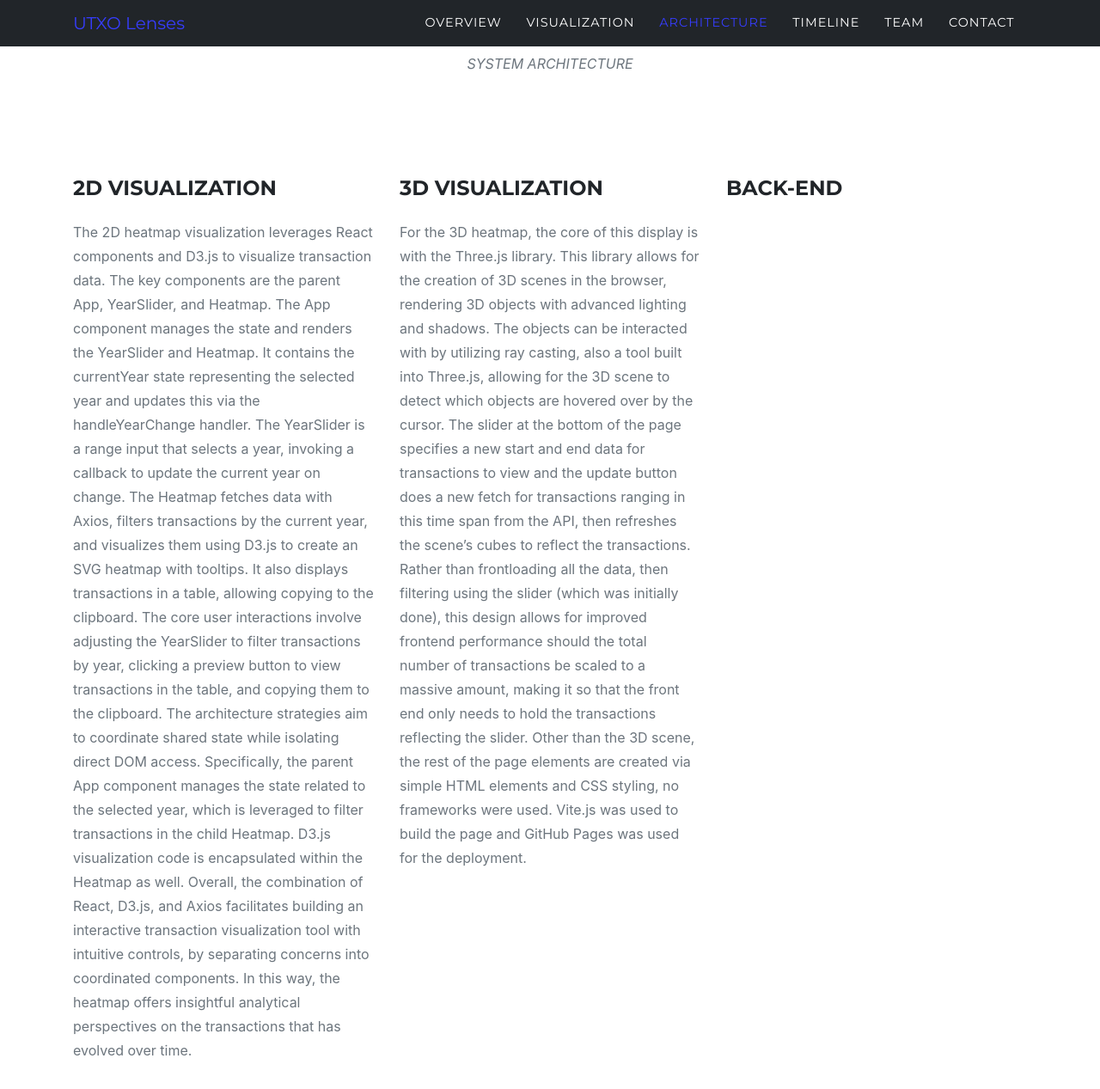
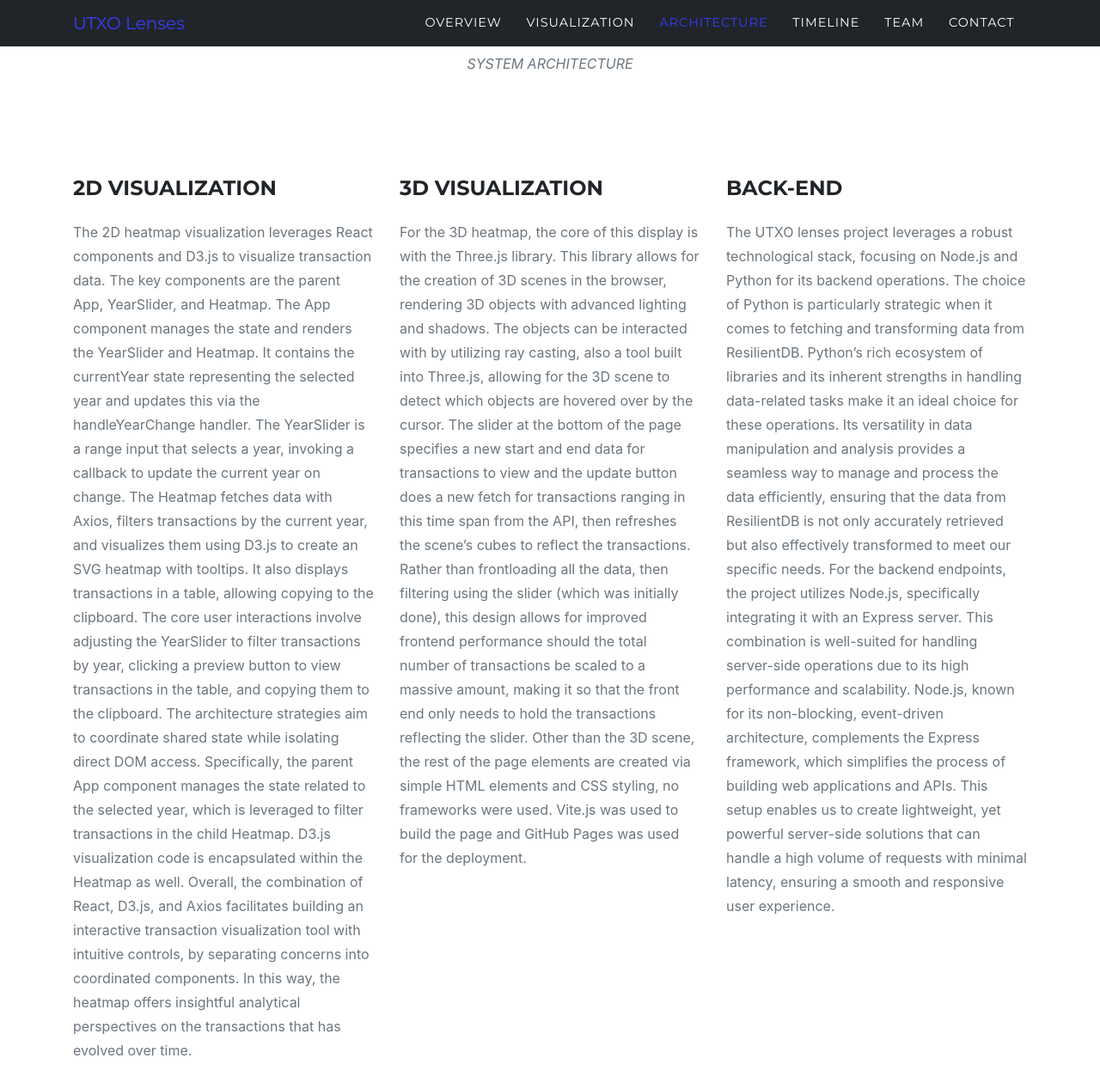
Before and after one commit to nikkileehn/nikkileehn.github.io, a Jekyll site: the page built from index.md, in a window 1280 px wide and 1400 px high, scrolled down 2397 px. Shown: the top 1267 px of the window at 86% size. Built offline with Jekyll 4.4.1, drawn with Linux system fonts in a browser that asks for light colours; some web fonts are replaced.

Commit message:
Update sitetext.yml

```diff
--- a/_data/sitetext.yml
+++ b/_data/sitetext.yml
@@ -79,7 +79,7 @@ en: &DEFAULT_EN
       - title: "3D VISUALIZATION"
         desc: "For the 3D heatmap, the core of this display is with the Three.js library. This library allows for the creation of 3D scenes in the browser, rendering 3D objects with advanced lighting and shadows. The objects can be interacted with by utilizing ray casting, also a tool built into Three.js, allowing for the 3D scene to detect which objects are hovered over by the cursor. The slider at the bottom of the page specifies a new start and end data for transactions to view and the update button does a new fetch for transactions ranging in this time span from the API, then refreshes the scene’s cubes to reflect the transactions. Rather than frontloading all the data, then filtering using the slider (which was initially done), this design allows for improved frontend performance should the total number of transactions be scaled to a massive amount, making it so that the front end only needs to hold the transactions reflecting the slider. Other than the 3D scene, the rest of the page elements are created via simple HTML elements and CSS styling, no frameworks were used. Vite.js was used to build the page and GitHub Pages was used for the deployment."
       - title: "BACK-END"
-        desc: ""
+        desc: "The UTXO lenses project leverages a robust technological stack, focusing on Node.js and Python for its backend operations. The choice of Python is particularly strategic when it comes to fetching and transforming data from ResilientDB. Python's rich ecosystem of libraries and its inherent strengths in handling data-related tasks make it an ideal choice for these operations. Its versatility in data manipulation and analysis provides a seamless way to manage and process the data efficiently, ensuring that the data from ResilientDB is not only accurately retrieved but also effectively transformed to meet our specific needs. For the backend endpoints, the project utilizes Node.js, specifically integrating it with an Express server. This combination is well-suited for handling server-side operations due to its high performance and scalability. Node.js, known for its non-blocking, event-driven architecture, complements the Express framework, which simplifies the process of building web applications and APIs. This setup enables us to create lightweight, yet powerful server-side solutions that can handle a high volume of requests with minimal latency, ensuring a smooth and responsive user experience."
 
   clients:
     section: clients
```
